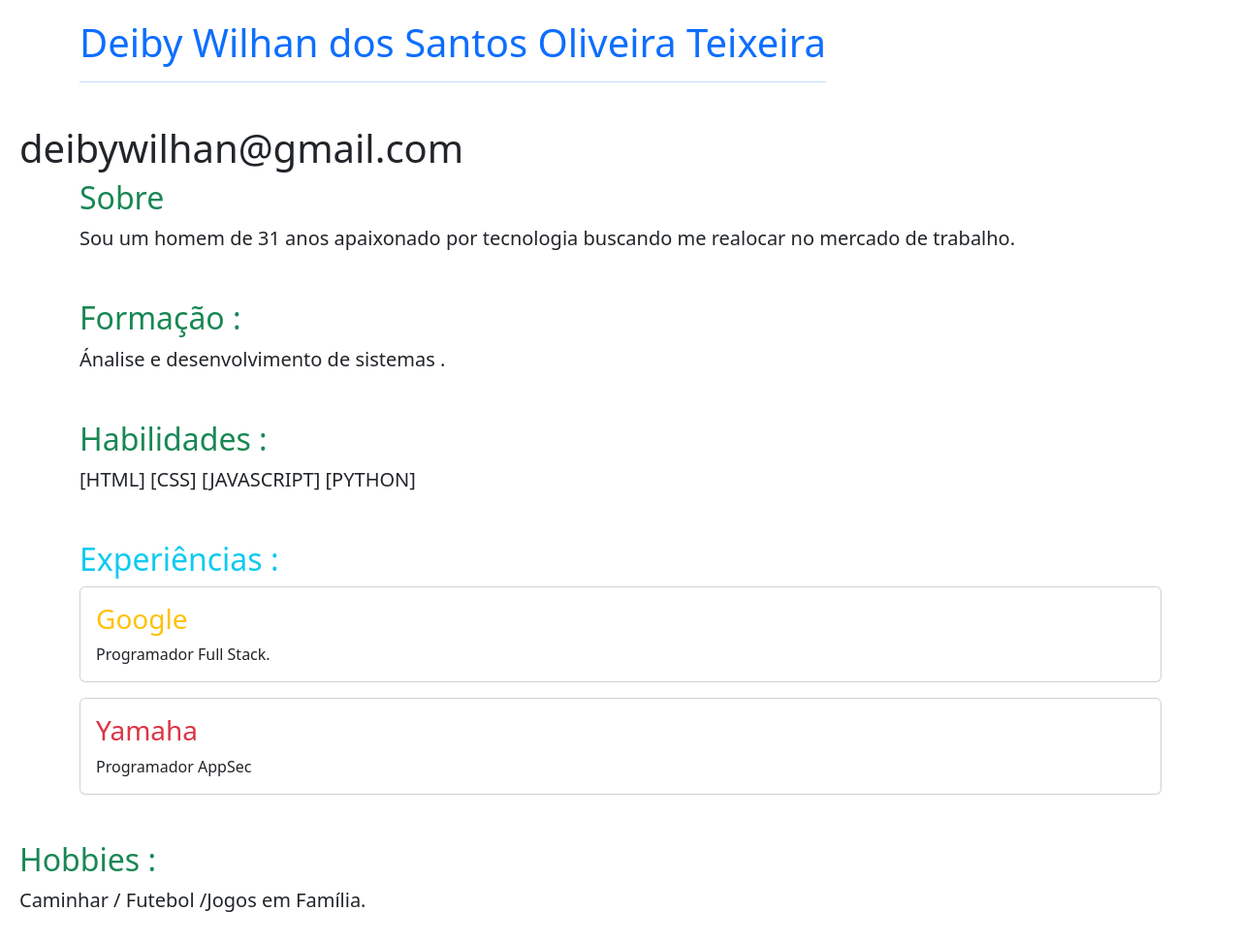
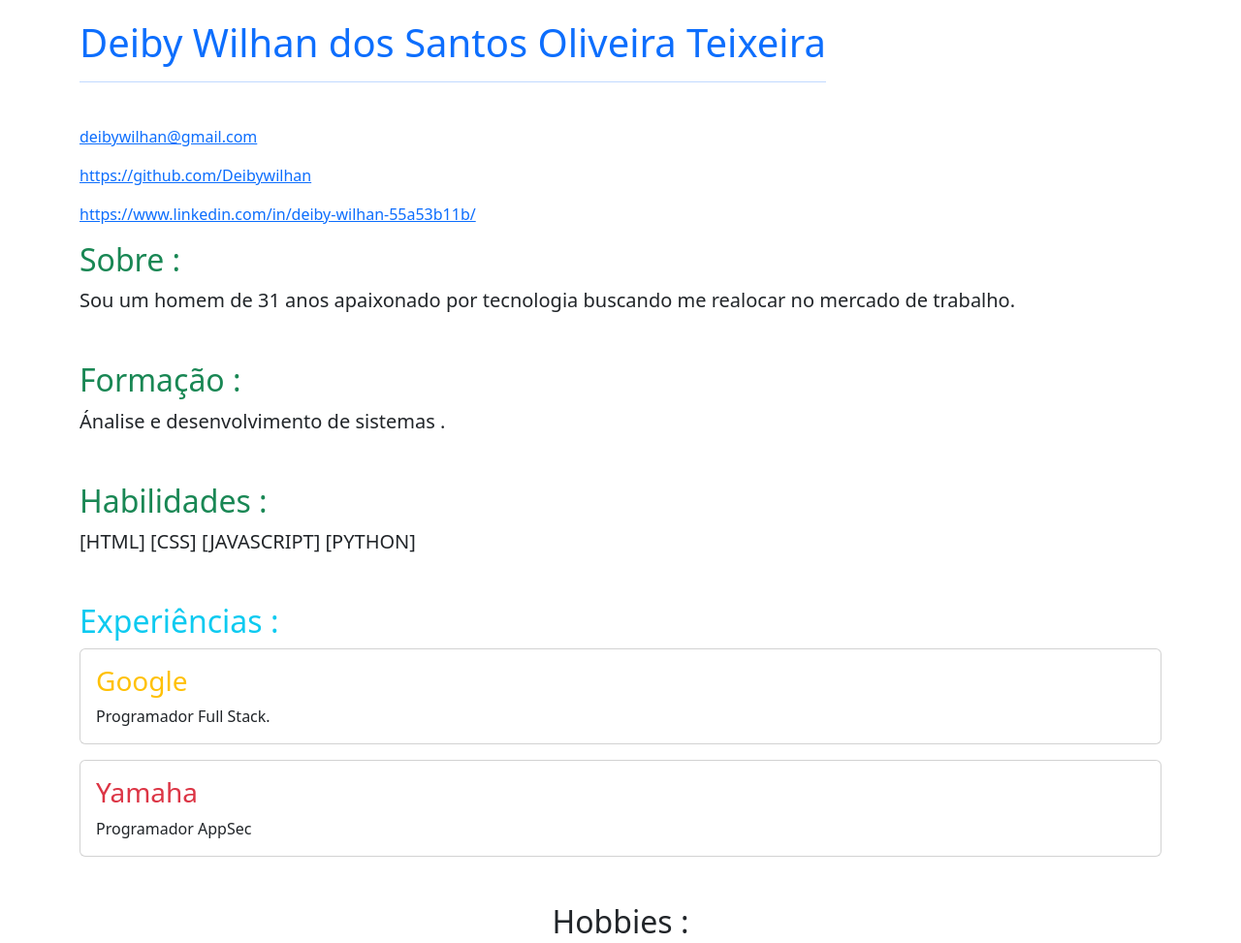
Before and after one commit to Deibywilhan/Python-UC02, a plain HTML site: page Aula1/código/atividade1.html in a window 1280 px wide. Shown: the top 973 px of the page at 97% size. Drawn offline with nearby package versions, Linux system fonts and the light colour scheme.

Commit message:
Atualização

```diff
--- a/Aula1/código/atividade1.html
+++ b/Aula1/código/atividade1.html
@@ -28,28 +28,36 @@
         .icon {
             margin-right: 8px;
         }
+        section2{
+            text-align: center;
+        }
     </style>
 </head>
 <body>
 
     <!-- Cabeçalho -->
-    <header class="container">
+    <header class="container" >
         <div class="d-flex justify-content-between align-items-center">
          <h1 class="text-primary">Deiby Wilhan dos Santos Oliveira Teixeira <hr></h1>
+
 
         </div>
     </header>
 
-    <section>
-    <div>
-       <small> <h1>deibywilhan@gmail.com</h1></small>
+   <div class="container" >
+        <p> <a href="deibywilhan@gmail.com">deibywilhan@gmail.com</a></p>
+       <p> <a href="https://github.com/Deibywilhan">https://github.com/Deibywilhan</a></p>
+       <p> <a href="https://www.linkedin.com/in/deiby-wilhan-55a53b11b/">https://www.linkedin.com/in/deiby-wilhan-55a53b11b/</a></p>
     </div>
+
+
+
 
     </section>
     <!-- Conteúdo principal -->
     <main class="container">
         <section id="section1" class="mb-5">
-            <h2 class="text-success"></i>Sobre </h2>
+            <h2 class="text-success"></i>Sobre : </h2>
             <p class="lead">Sou um homem de 31 anos apaixonado por tecnologia buscando me realocar no mercado de trabalho. </p>
         </section>
 
@@ -79,12 +87,14 @@
                     <p class="card-text">Programador AppSec </p>
                 </div>
             </article>
+
+
         </section>
     </main>
 
-    <section id="section2" class="mb-5">
-        <h2 class="text-success"></i>Hobbies : </h2>
-        <p class="lead">Caminhar  / Futebol /Jogos em Família. </p>
+    <section id="section2" class="mb-6">
+        <h2 class="text-center"></i>Hobbies : </h2>
+        <p class="text-center">Caminhar  / Futebol /Jogos em Família. </p>
 
     </section>
 
```
